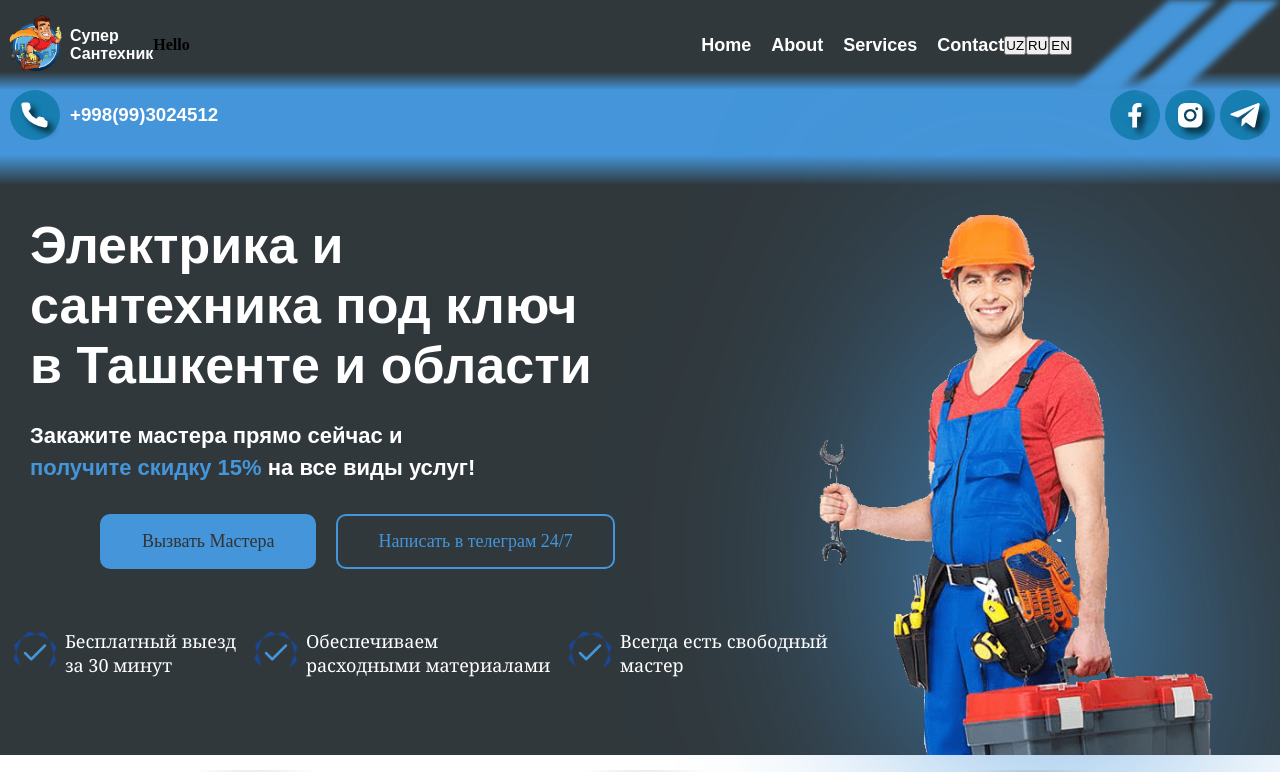
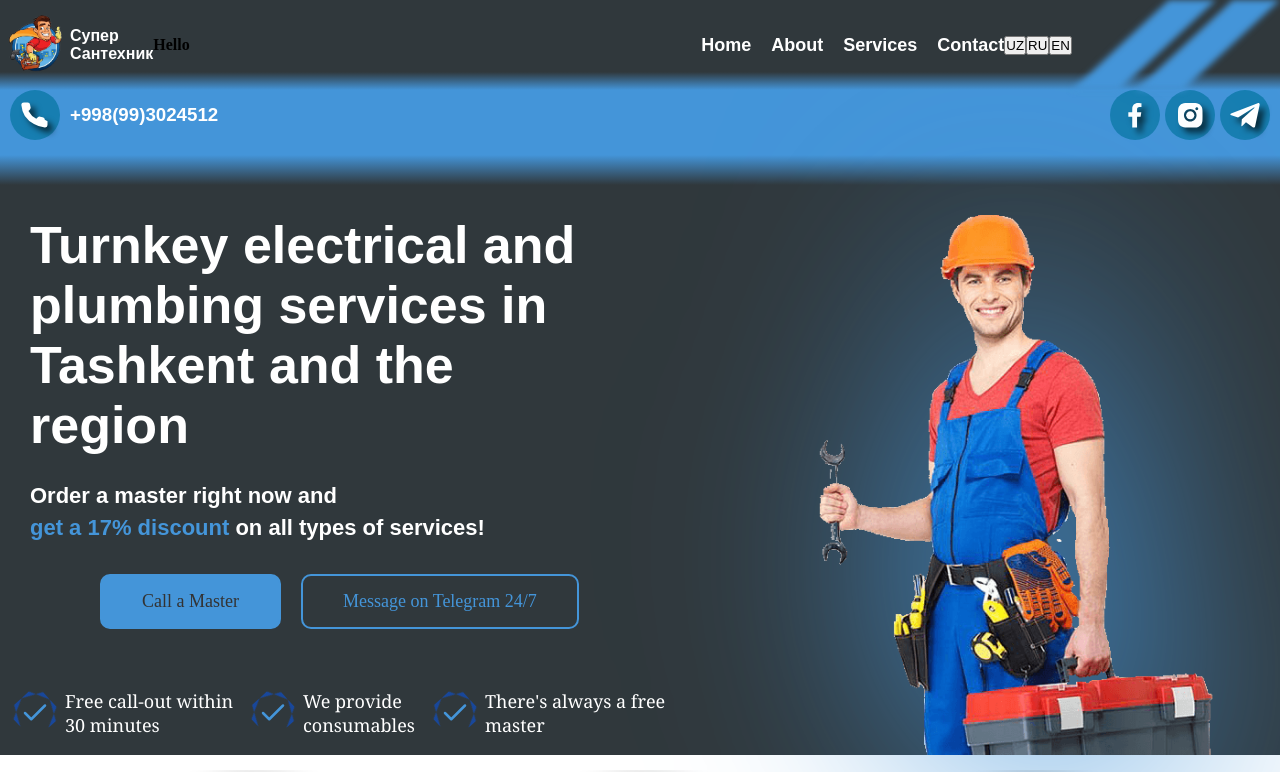
Before and after one commit to KhameT-Zikrillaev/SUPERSANTEXNIK, a React (Vite) app: page / in a window 1280 px wide. Shown: the top 772 px of the page. Built offline with nearby package versions, Linux system fonts and the light colour scheme.

Commit message:
add intro lang and fix text

```diff
--- a/public/locales/en.json
+++ b/public/locales/en.json
@@ -1,3 +1,29 @@
 {
-    "Hello":"Hello"
+    "intro": {
+        "title": "Turnkey electrical and plumbing services in Tashkent and the region",
+        "subtitle": {
+            "first": "Order a master right now and",
+            "second": "get a 17% discount",
+            "third": "on all types of services!"
+        },
+        "btn": {
+            "left": "Call a Master",
+            "right": "Message on Telegram 24/7"
+        },
+        "check": {
+            "first": {
+                "before": "Free call-out within",
+                "after": " 30 minutes"
+            },
+            "second": {
+                "before": "We provide",
+                "after": "consumables"
+            },
+            "third": {
+                "before": "There's always a free",
+                "after": "master"
+            }
+        }
+    },
+    "Hello": "Hello"
 }
--- a/public/locales/ru.json
+++ b/public/locales/ru.json
@@ -1,3 +1,29 @@
 {
-    "Hello":"Привет"
+    "intro": {
+        "title": "Электрика и сантехника под ключ в Ташкенте и области",
+        "subtitle": {
+            "first": "Закажите мастера прямо сейчас и",
+            "second": "получите скидку 17%",
+            "third": "на все виды услуг!"
+        },
+        "btn": {
+            "left": "Вызвать Мастера",
+            "right": "Написать в телеграм 24/7"
+        },
+        "check": {
+            "first": {
+                "before": "Бесплатный выезд за",
+                "after": " 30 минут"
+            },
+            "second": {
+                "before": "Обеспечиваем",
+                "after": "расходными материалами"
+            },
+            "third": {
+                "before": "Всегда есть свободный",
+                "after": "мастер"
+            }
+        }
+    },
+    "Hello": "Привет"
 }
--- a/public/locales/uz.json
+++ b/public/locales/uz.json
@@ -1,3 +1,29 @@
 {
-    "Hello":"Salom"
+    "intro": {
+        "title": "Toshkent va viloyatda elektr va santexnika xizmatlari",
+        "subtitle": {
+            "first": "Ustani hoziroq chaqiring va",
+            "second": "17% chegirma oling",
+            "third": "barcha xizmatlarga!"
+        },
+        "btn": {
+            "left": "Ustani chaqirish",
+            "right": "Telegramga yozish 24/7"
+        },
+        "check": {
+            "first": {
+                "before": "30 daqiqa ichida",
+                "after": " bepul chiqish"
+            },
+            "second": {
+                "before": "Biz ta'minlaymiz",
+                "after": "sarflanadigan materiallar bilan"
+            },
+            "third": {
+                "before": "Doimo mavjud",
+                "after": "bo'sh usta"
+            }
+        }
+    },
+    "Hello": "Salom"
 }
--- a/src/components/layouts/footer.jsx
+++ b/src/components/layouts/footer.jsx
@@ -47,7 +47,7 @@ const Footer = () => {
                     <path d="M12.2764 23.3439L12.6182 18.1807L21.9926 9.73395C22.4076 9.35555 21.9071 9.17246 21.3578 9.50203L9.78633 16.8136L4.78177 15.2268C3.70763 14.9216 3.69542 14.177 5.0259 13.6399L24.5193 6.1209C25.4103 5.7181 26.2647 6.34061 25.923 7.70771L22.6029 23.3439C22.371 24.4547 21.6996 24.7232 20.7719 24.2105L15.7186 20.4754L13.2895 22.8312C13.0088 23.112 12.7769 23.3439 12.2764 23.3439Z"></path>
                 </svg>
                 </div>
-                <h3>santexnik@gmail.ru</h3>
+                <h3>santexnik@gmail.com</h3>
                 </a>
             </div>
           </div>
--- a/src/pages/intro/intro.css
+++ b/src/pages/intro/intro.css
@@ -1,47 +1,57 @@
-.Intro{
+.Intro {
     background: linear-gradient(to top, #30383C 0%, #30383C 95%, #4495D9 100%);
 }
-.relativ{
+
+.relativ {
     height: 600px;
     position: relative;
+
     @media screen and (max-width:768px) {
         height: 740px;
     }
 }
-.Intro__circle-photo{
+
+.Intro__circle-photo {
     position: absolute;
     height: 90%;
-    right:5%;
-    bottom:0;
-    filter: drop-shadow(15px 15px 120px #4495D9 );
+    right: 5%;
+    bottom: 0;
+    filter: drop-shadow(15px 15px 120px #4495D9);
     z-index: 0;
+
     @media screen and (max-width:768px) {
-         opacity: 50%;
-         right: 0%;
+        opacity: 0.5;
+        right: 0;
         height: 80%;
         width: 80%;
     }
+
     @media screen and (max-width:480px) {
-
         width: 100%;
     }
 }
-.Intro__text{
+
+.Intro__text {
     position: absolute;
     z-index: 1;
+}
+
+.Intro__text {
     @media screen and (max-width:768px) {
         left: 50%;
         transform: translateX(-50%);
     }
 }
-.Intro__text-title-1{
-    color:white;
+
+.Intro__text-title-1 {
+    color: white;
     font-size: 52px;
     max-width: 580px;
     width: 100%;
     padding-top: 60px;
     margin-left: 30px;
     font-family: Arial, Helvetica, sans-serif;
+
     @media screen and (max-width:768px) {
         width: 400px;
         flex-direction: column;
@@ -50,18 +60,21 @@
         margin-left: 0px;
         padding-top: 60px;
     }
+
     @media screen and (max-width:480px) {
         width: 300px;
 
     }
 }
-.Intro__text-title-2{
+
+.Intro__text-title-2 {
     font-size: 22px;
     margin-left: 30px;
     margin-top: 25px;
     font-family: Arial, Helvetica, sans-serif;
     line-height: 32px;
-    color:white;
+    color: white;
+
     @media screen and (max-width:768px) {
         max-width: 300px;
         font-size: 18px;
@@ -69,9 +82,11 @@
         margin-left: 0px;
     }
 }
-.Intro__text-title-2 span{
-    color:#4495D9
+
+.Intro__text-title-2 span {
+    color: #4495D9
 }
+
 /* ~~~~~~~~~~~~~~~~~~~~~~~~~~~~~~~~~~~~~~~~~~~BTN~~~~~~~~~~~~~~~~~~~~~~~~~~~ */
 .btn__container {
     display: flex;
@@ -79,6 +94,7 @@
     gap: 20px;
     margin-top: 30px;
     margin-left: 100px;
+
     @media screen and (max-width:768px) {
         flex-direction: column;
         margin-left: 0px;
@@ -97,6 +113,7 @@
     position: relative;
     overflow: hidden;
     transition: background-color 0.3s ease, color 0.3s ease, box-shadow 0.3s ease;
+
     @media screen and (max-width:480px) {
         padding: 10px 30px;
         text-align: center;
@@ -108,6 +125,7 @@
     background-color: transparent;
     color: #4495D9;
 }
+
 .btn__send-1:hover {
     background-color: #4495D9;
     color: white;
@@ -139,9 +157,11 @@
     0% {
         left: -150%;
     }
+
     50% {
         left: 150%;
     }
+
     100% {
         left: 150%;
     }
@@ -154,41 +174,50 @@
 }
 
 /* ~~~~~~~~~~~~~~~~~~~~~~~~~~~~~~~~~~~~~~~~~~~~~~~~info~~~~~~~~~~~~~~~~~~~~~~~ */
-.info__container{
+.info__container {
     display: flex;
     flex-wrap: wrap;
- padding:0px 15px;
- gap:20px;
+    padding: 0px 15px;
+    gap: 20px;
     margin-top: 60px;
+
     @media screen and (max-width:768px) {
         margin-top: 20px;
         flex-direction: column;
     }
 }
-.info__container-card{
+
+.info__container-card {
     display: flex;
 }
+
 .info__container-card {
-    position: relative; /* Чтобы разместить фон относительно родительского элемента */
-    display: inline-flex; /* Центрируем содержимое */
+    position: relative;
+    /* Чтобы разместить фон относительно родительского элемента */
+    display: inline-flex;
+    /* Центрируем содержимое */
     justify-content: center;
     align-items: center;
 }
 
 .info__container-card-icon {
-    position: relative; /* Убедимся, что иконка находится поверх фона */
-    display: flex; /* Для центрирования содержимого */
+    position: relative;
+    /* Убедимся, что иконка находится поверх фона */
+    display: flex;
+    /* Для центрирования содержимого */
     justify-content: center;
     align-items: center;
-    width: 40px; /* Ширина иконки */
-    height: 40px; /* Высота иконки */
+    width: 40px;
+    /* Ширина иконки */
+    height: 40px;
+    /* Высота иконки */
 }
 
 /* Вращающийся фон */
 .info__container-card-background {
-    background: rgba(0, 87, 250, 0.5); /* Синий фон */
-    clip-path: polygon(
-        50% 0%,
+    background: rgba(0, 87, 250, 0.5);
+    /* Синий фон */
+    clip-path: polygon(50% 0%,
             100% 25%,
             100% 75%,
             50% 100%,
@@ -199,33 +228,48 @@
             75% 100%,
             100% 50%,
             75% 0%,
-        25% 0%
-    );
-    animation: rotate 10s linear infinite; /* Вращение фона */
-    position: absolute; /* Позволяет разместить фон под иконкой */
-    top: 50%; /* Центрируем фон по вертикали */
-    left: 50%; /* Центрируем фон по горизонтали */
-    width: 100%; /* Занимает всю ширину родителя */
-    height: 100%; /* Занимает всю высоту родителя */
-    transform: translate(-50%, -50%); /* Сдвигаем фон, чтобы центрировать его */
-    z-index: 0; /* Фон находится под иконкой */
+            25% 0%);
+    animation: rotate 10s linear infinite;
+    /* Вращение фона */
+    position: absolute;
+    /* Позволяет разместить фон под иконкой */
+    top: 50%;
+    /* Центрируем фон по вертикали */
+    left: 50%;
+    /* Центрируем фон по горизонтали */
+    width: 100%;
+    /* Занимает всю ширину родителя */
+    height: 100%;
+    /* Занимает всю высоту родителя */
+    transform: translate(-50%, -50%);
+    /* Сдвигаем фон, чтобы центрировать его */
+    z-index: 0;
+    /* Фон находится под иконкой */
 }
 
 /* Вращение фона */
 @keyframes rotate {
     0% {
-        transform: translate(-50%, -50%) rotate(0deg); /* Начальное положение */
+        transform: translate(-50%, -50%) rotate(0deg);
+        /* Начальное положение */
     }
+
     100% {
-        transform: translate(-50%, -50%) rotate(360deg); /* Полный поворот */
+        transform: translate(-50%, -50%) rotate(360deg);
+        /* Полный поворот */
     }
 }
+
 /* Иконка */
 .info__container-card-icon svg {
-    position: relative; /* Убедимся, что иконка находится поверх фона */
-    z-index: 1; /* Помещаем иконку над фоном */
-    width: 30px; /* Задаем размер иконки */
-    height: 30px; /* Задаем размер иконки */
+    position: relative;
+    /* Убедимся, что иконка находится поверх фона */
+    z-index: 1;
+    /* Помещаем иконку над фоном */
+    width: 30px;
+    /* Задаем размер иконки */
+    height: 30px;
+    /* Задаем размер иконки */
 }
 
 
@@ -234,21 +278,30 @@
     font-size: 18px;
     font-family: Georgia, 'Times New Roman', Times, serif;
     margin-left: 10px;
-    opacity: 0; /* Начальное состояние: невидимый */
-    transform: translateY(20px); /* Сдвинут вниз */
-    animation: fadeInUp 1.5s forwards, pulse 1.5s infinite; /* Применяем обе анимации */
-    animation-delay: 0.3s; /* Задержка перед началом анимации */
+    opacity: 0;
+    /* Начальное состояние: невидимый */
+    transform: translateY(20px);
+    /* Сдвинут вниз */
+    animation: fadeInUp 1.5s forwards, pulse 1.5s infinite;
+    /* Применяем обе анимации */
+    animation-delay: 0.3s;
+    /* Задержка перед началом анимации */
 }
 
 /* Определяем анимацию появления и пульсации */
 @keyframes fadeInUp {
     0% {
-        opacity: 0; /* Начальное состояние: невидимый */
-        transform: translateY(20px); /* Сдвинут вниз */
+        opacity: 0;
+        /* Начальное состояние: невидимый */
+        transform: translateY(20px);
+        /* Сдвинут вниз */
     }
+
     100% {
-        opacity: 1; /* Конечное состояние: видимый */
-        transform: translateY(0); /* Возвращаем в исходное положение */
+        opacity: 1;
+        /* Конечное состояние: видимый */
+        transform: translateY(0);
+        /* Возвращаем в исходное положение */
     }
 }
 
@@ -256,9 +309,11 @@
     0% {
         transform: scale(1);
     }
+
     50% {
         transform: scale(1.05);
     }
+
     100% {
         transform: scale(1);
     }
--- a/src/pages/intro/intro.jsx
+++ b/src/pages/intro/intro.jsx
@@ -1,7 +1,28 @@
-import React, { useState } from "react";
+import React, { useState, useEffect } from 'react';
 import "./intro.css";
 import introimages from '../../assets/images/intro__photo.png'
+import { useTranslation } from 'react-i18next';
 const Intro = () => {
+  const [isBurgerOpen, setIsBurgerOpen] = useState(false);
+  const { t, i18n } = useTranslation(); // Добавляем i18n для изменения языка
+
+  // При загрузке компонента проверяем сохраненный язык в localStorage
+  useEffect(() => {
+    const savedLanguage = localStorage.getItem('language');
+    if (savedLanguage) {
+      i18n.changeLanguage(savedLanguage); // Устанавливаем сохраненный язык
+    }
+  }, [i18n]);
+
+  // Функция для смены языка и сохранения его в localStorage
+  const handleLanguageChange = (language) => {
+    i18n.changeLanguage(language); // Меняем язык через i18next
+    localStorage.setItem('language', language); // Сохраняем выбранный язык
+  };
+
+  const toggleBurgerMenu = () => {
+    setIsBurgerOpen(!isBurgerOpen);
+  };
   return (
     <>
       <section className="Intro">
@@ -13,19 +34,19 @@ const Intro = () => {
           />
           <div className="Intro__text">
             <h3 className="Intro__text-title-1">
-              Электрика и сантехника под ключ в Ташкенте и области
+              {t('intro.title')}
             </h3>
             <h4 className="Intro__text-title-2">
-              Закажите мастера прямо сейчас и <br />
-              <span>получите скидку 15%</span> на все виды услуг!
+              {t('intro.subtitle.first')} <br />
+              <span>{t('intro.subtitle.second')}</span> {t('intro.subtitle.third')}
             </h4>
             <div className="btn__container">
-              <div className="btn__send-1">Вызвать Мастера</div>
-              <div className="btn__send-2">Написать в телеграм 24/7</div>
+              <div className="btn__send-1">{t('intro.btn.left')}</div>
+              <div className="btn__send-2">{t('intro.btn.right')}</div>
             </div>
             <div className="info__container">
 
-                {/* ~~~~~~~~~~~~~~~~~~~~~~~~~~1-card~~~~~~~~~~~~~~~~~~~~~ */}
+              {/* ~~~~~~~~~~~~~~~~~~~~~~~~~~first-card~~~~~~~~~~~~~~~~~~~~~ */}
               <div className="info__container-card">
                 <div className="info__container-card-icon">
                   <div className="info__container-card-background"></div>
@@ -44,11 +65,10 @@ const Intro = () => {
                   </svg>
                 </div>
                 <p className="info__container-card-text">
-                  Бесплатный выезд <br />
-                  за 30 минут
+                  {t('intro.check.first.before')} <br />  {t('intro.check.first.after')}
                 </p>
               </div>
-                {/* ~~~~~~~~~~~~~~~~~~~~~~~~~2-card~~~~~~~~~~~~~~~~~~~~~~~~~~~~ */}
+              {/* ~~~~~~~~~~~~~~~~~~~~~~~~~second-card~~~~~~~~~~~~~~~~~~~~~~~~~~~~ */}
               <div className="info__container-card">
                 <div className="info__container-card-icon">
                   <div className="info__container-card-background"></div>
@@ -67,11 +87,11 @@ const Intro = () => {
                   </svg>
                 </div>
                 <p className="info__container-card-text">
-                Обеспечиваем <br />
-                расходными материалами
+                  {t('intro.check.second.before')} <br />{t('intro.check.second.after')}
+
                 </p>
               </div>
-                 {/* ~~~~~~~~~~~~~~~~~~~~~~~~~3-card~~~~~~~~~~~~~~~~~~~~~~~~~~~~ */}
+              {/* ~~~~~~~~~~~~~~~~~~~~~~~~~third-card~~~~~~~~~~~~~~~~~~~~~~~~~~~~ */}
               <div className="info__container-card">
                 <div className="info__container-card-icon">
                   <div className="info__container-card-background"></div>
@@ -90,8 +110,8 @@ const Intro = () => {
                   </svg>
                 </div>
                 <p className="info__container-card-text">
-                Всегда есть свободный <br />
-                мастер
+                {t('intro.check.third.before')} <br />{t('intro.check.third.after')}
+
                 </p>
               </div>
             </div>
--- a/src/pages/yuridik/yuridik.css
+++ b/src/pages/yuridik/yuridik.css
@@ -151,6 +151,7 @@
     box-shadow: 0 0 25px #4495D9, 0 0 50px rgba(0, 242, 96, 0.5), 0 0 75px rgba(0, 242, 96, 0.4);
     border-color: #4495D9;
     transform: translateY(-3px);
+    color: var(--white);
 }
 
 .Yuridik__text-con-btns-btn span {
```
Also changed, not shown: src/App.jsx (+17 -1 lines). Lines whose indentation alone changed are shown as unchanged.
